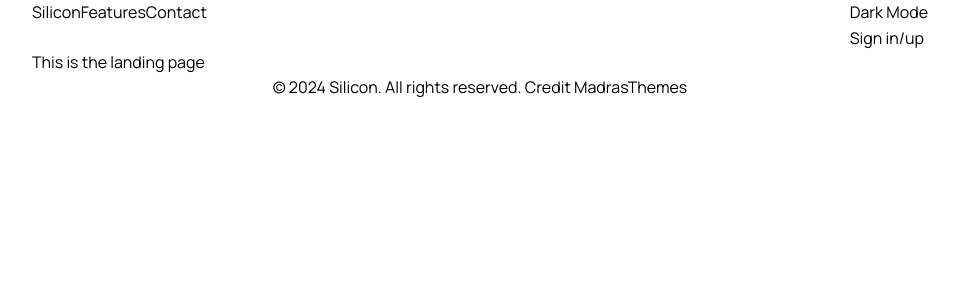
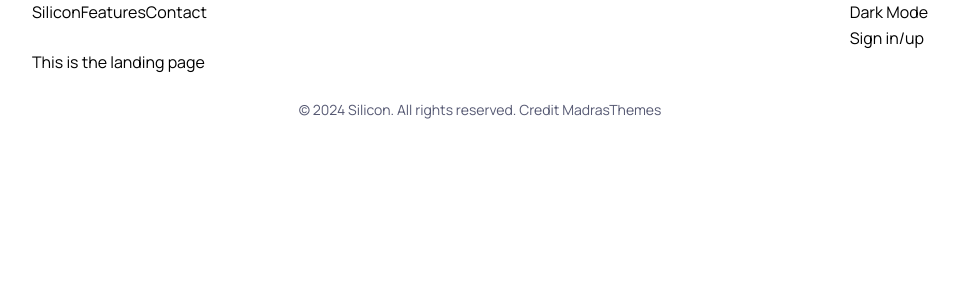
Before and after one commit to annbritt-strom/Silicon, a React (Vite) app in the folder silicon-recreate/: page / in a window 1280 px wide. Shown: the top 300 px of the page, without its empty margins (160-1119 px from the left). Built offline with nearby package versions, Linux system fonts and the light colour scheme.

Commit message:
fix: update footer styling and correct text size classes

```diff
--- a/silicon-recreate/src/components/Footer.tsx
+++ b/silicon-recreate/src/components/Footer.tsx
@@ -1,8 +1,10 @@
 
 const Footer = () => {
   return (
-    <div className='container flex items-center justify-center'>
-      <p>© 2024 Silicon. All rights reserved. Credit MadrasThemes</p>
+    <div className='py-6'>
+      <p className='sm-text container flex items-center justify-center '>
+        © 2024 Silicon. All rights reserved. Credit MadrasThemes
+      </p>
     </div>
   )
 }
--- a/silicon-recreate/src/index.css
+++ b/silicon-recreate/src/index.css
@@ -79,13 +79,13 @@ p {
 .xs-text {
     @apply text-[0.75rem] text-body-text-primary;
 }
-.s-text {
+.sm-text {
     @apply text-[0.875rem] text-body-text-primary;
 }
-.m-text {
+.md-text {
     @apply text-[1rem] text-body-text-primary;
 }
-.l-text {
+.lg-text {
     @apply text-[1.125rem] text-body-text-primary;
 }
 .xl-text {
```
